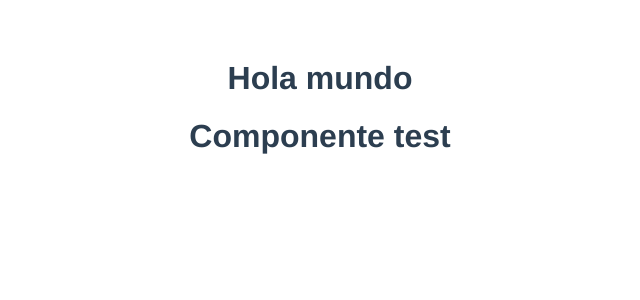
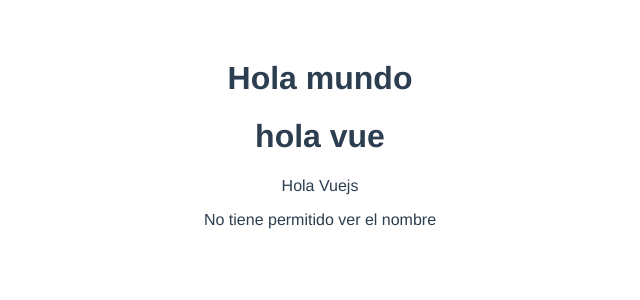
Before and after one commit to AlexeikV/myfirstapp, a Vue app: page / in a window 1280 px wide. Shown: the top 300 px of the page, without its empty margins (320-960 px from the left). Built offline with nearby package versions, Linux system fonts and the light colour scheme.

Commit message:
Uso de componentes logicos y HTML desde una variable

```diff
--- a/src/App.vue
+++ b/src/App.vue
@@ -7,9 +7,9 @@
 
 <script>
 
-import Test from './components/Test.vue'
+  import Test from './components/Test.vue'
 
-export default {
+  export default {
 
   name: 'App',
   components: {
--- a/src/components/Test.vue
+++ b/src/components/Test.vue
@@ -1,8 +1,33 @@
 <template>
-  <h1>Componente test</h1>
+  <!--Para poder comentar debe seguir eesta asintaxis que estoy ocuapndo en este momento-->
+  <!--En un template al menos lo que he visto solo puede estar todo contenido dentro de una misma etiqueta-->
+  <div>
+
+    <div v-html="myHTML"/>
+    <div v-text="title"/>
+    <div v-if="showName">
+      <p>{{user.firstName}}</p>
+    </div>
+    <div v-else>
+      <p>No tiene permitido ver el nombre</p>
+    </div>
+  </div>
 </template>
 
 <script>
+  export default{
+    data(){
+      return{
+        title: 'Hola Vuejs',
+        user: {
+          firstName: 'Joe',
+          lastName: 'MacMillan'
+        },
+        myHTML: '<h1>hola vue<h1/>',
+        showName: false
+      }
+    }
+  }
 
 </script>
 
```
